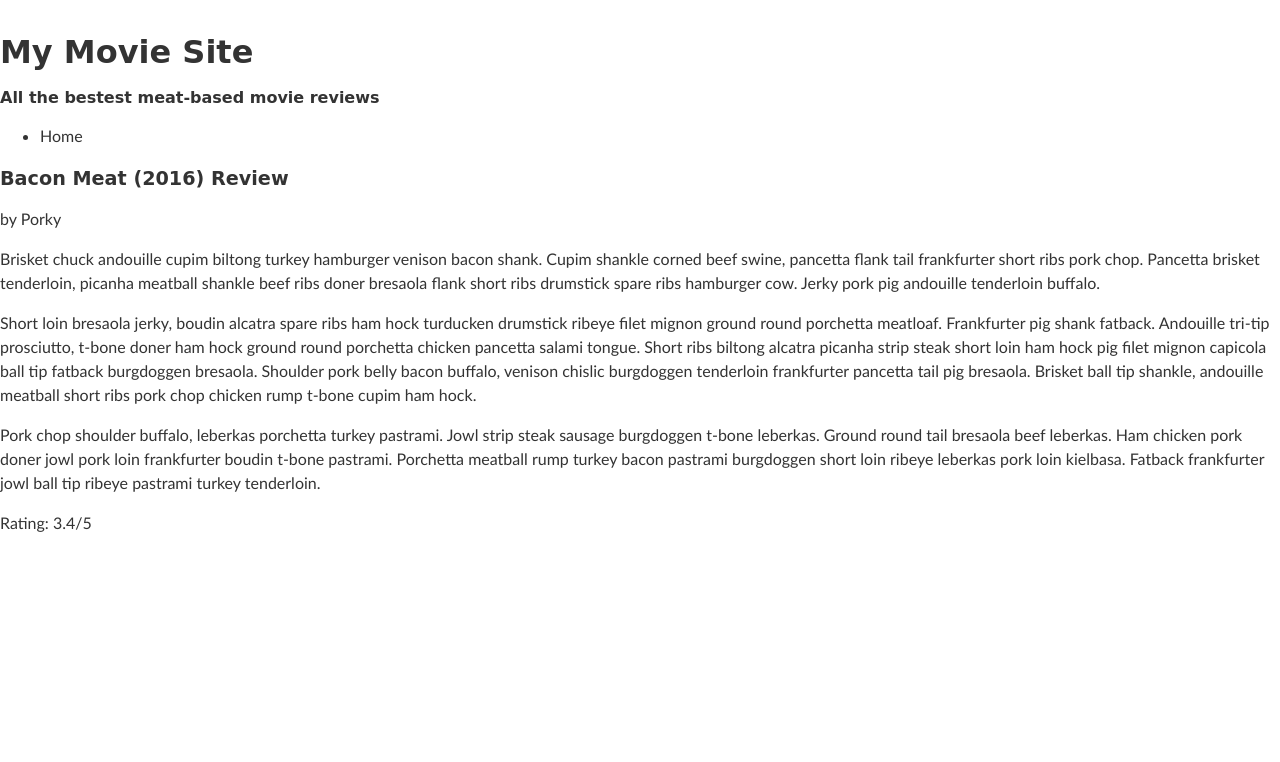
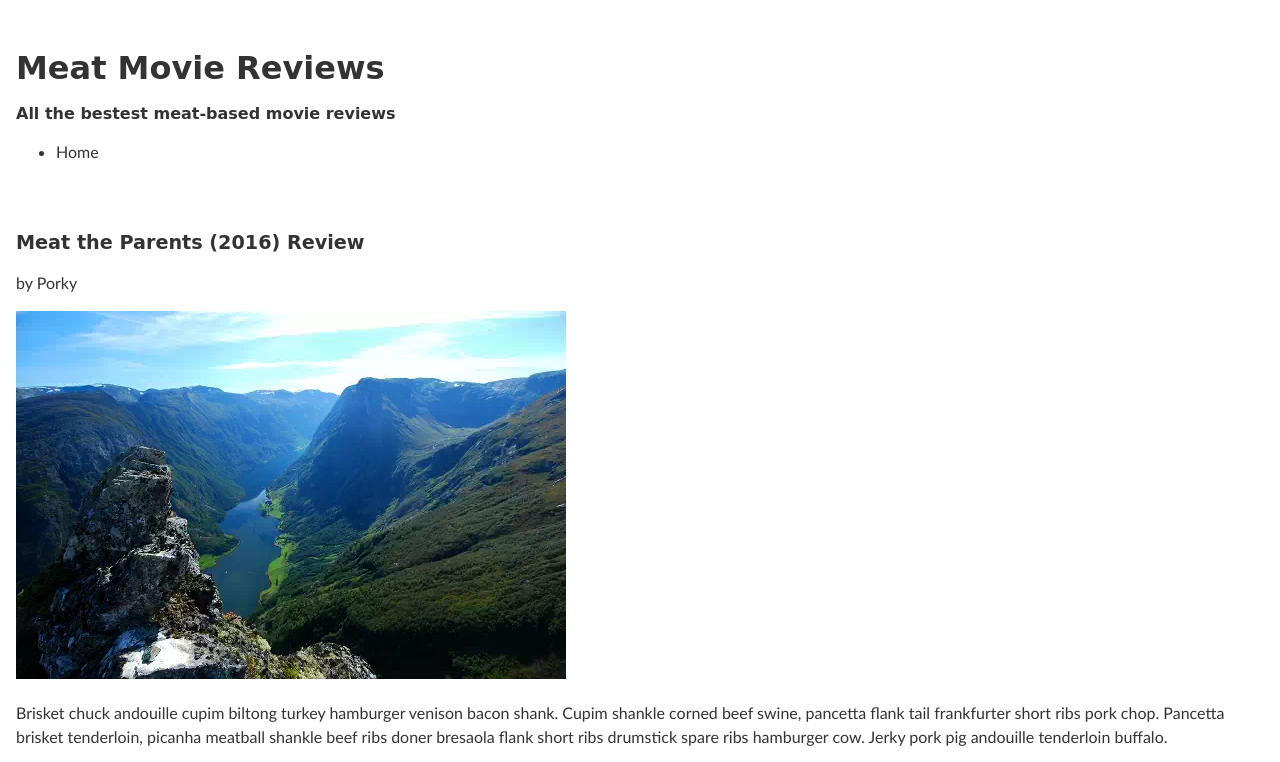
Before and after one commit to DveMac/lighthouse-test, a plain HTML site: page index.html in a window 1280 px wide. Shown: the top 762 px of the page. Drawn offline with Linux system fonts and the light colour scheme; a web font is replaced by a local one.

Commit message:
Add some images

```diff
--- a/css/styles.css
+++ b/css/styles.css
@@ -128,3 +128,8 @@ button,
 select {
   vertical-align: middle; /* Helps keep form elements roughly aligned */
 }
+
+
+section, header {
+  padding: 1rem;
+}
--- a/index.html
+++ b/index.html
@@ -14,7 +14,7 @@
 
   <body>
     <header>
-      <h1>My Movie Site</h1>
+      <h1>Meat Movie Reviews</h1>
       <h2>All the bestest meat-based movie reviews</h2>
       <nav>
         <ul>
@@ -22,10 +22,11 @@
         </ul>
       </nav>
     </header>
-    <section id="reviews">
+    <section id="main">
       <article class="review">
-        <h3 class="title">Bacon Meat (2016) Review</h3>
+        <h3 class="title">Meat the Parents (2016) Review</h3>
         <p class="author">by Porky</p>
+        <img src="/images/1.webp" alt="some mountains somewhere, they look nice" />
         <div class="content">
           <p>
             Brisket chuck andouille cupim biltong turkey hamburger venison bacon
```
Also changed, not shown: images/1.webp (added).
